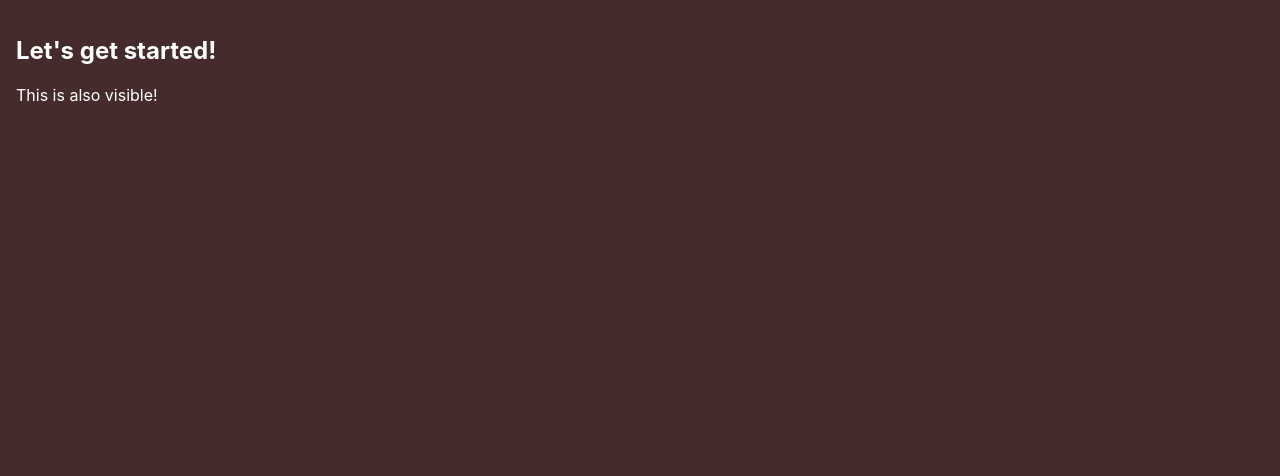
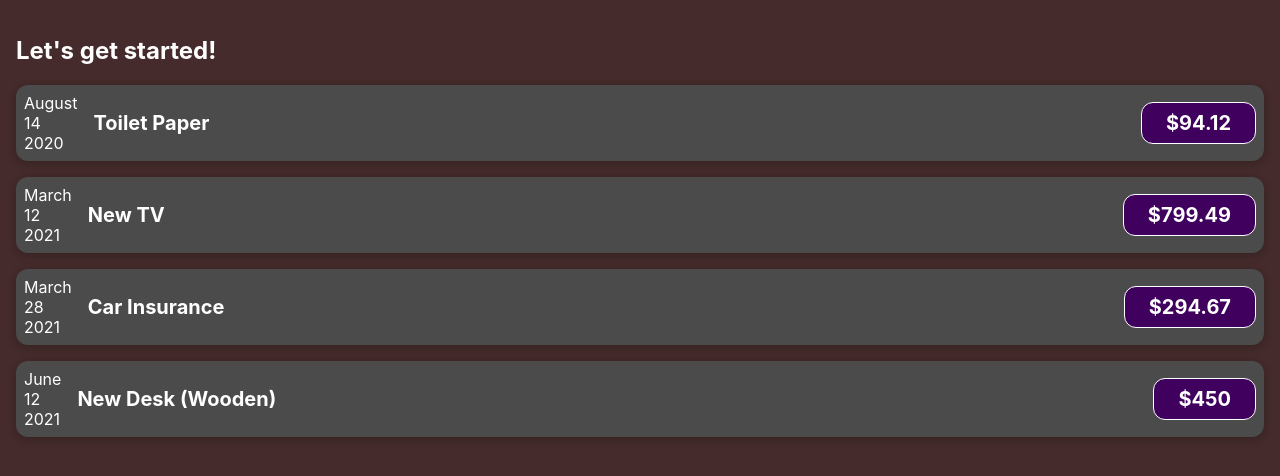
Before and after one commit to Setmaster/react-expensetracker, a React (Create React App) app: page / in a window 1280 px wide. Shown: the top 476 px of the page. Built offline with nearby package versions, Linux system fonts and the light colour scheme.

Commit message:
Created ExpenseItem component to display different expenses
Expenses show their date, name and cost

```diff
--- a/src/App.js
+++ b/src/App.js
@@ -1,13 +1,42 @@
 import logo from './logo.svg';
 import './App.css';
+import ExpenseItem from "./components/ExpenseItem";
 
-function App() {
-  return (
-  <div>
-    <h2>Let's get started!</h2>
-      <p>This is also visible!</p>
-  </div>
-      );
+const App = () => {
+    const expenses = [
+        {
+            id: 'e1',
+            title: 'Toilet Paper',
+            amount: 94.12,
+            date: new Date(2020, 7, 14),
+        },
+        {
+            id: 'e2', title: 'New TV',
+            amount: 799.49,
+            date: new Date(2021, 2, 12)},
+        {
+            id: 'e3',
+            title: 'Car Insurance',
+            amount: 294.67,
+            date: new Date(2021, 2, 28),
+        },
+        {
+            id: 'e4',
+            title: 'New Desk (Wooden)',
+            amount: 450,
+            date: new Date(2021, 5, 12),
+        },
+    ];
+    console.log('expenses:', expenses[0]);
+    return (
+        <div>
+            <h2>Let's get started!</h2>
+            <ExpenseItem data={expenses[0]}/>
+            <ExpenseItem data={expenses[1]}/>
+            <ExpenseItem data={expenses[2]}/>
+            <ExpenseItem data={expenses[3]}/>
+        </div>
+    );
 }
 
 export default App;
--- /dev/null
+++ b/src/components/ExpenseItem.css
@@ -0,0 +1,56 @@
+.expense-item {
+    display: flex;
+    justify-content: space-between;
+    align-items: center;
+    box-shadow: 0 2px 8px rgba(0, 0, 0, 0.25);
+    padding: 0.5rem;
+    margin: 1rem 0;
+    border-radius: 12px;
+    background-color: #4b4b4b;
+}
+
+.expense-item__description {
+    display: flex;
+    flex-direction: column;
+    gap: 1rem;
+    align-items: flex-end;
+    flex-flow: column-reverse;
+    justify-content: flex-start;
+    flex: 1;
+}
+
+.expense-item h2 {
+    color: #3a3a3a;
+    font-size: 1rem;
+    flex: 1;
+    margin: 0 1rem;
+    color: white;
+}
+
+.expense-item__price {
+    font-size: 1rem;
+    font-weight: bold;
+    color: white;
+    background-color: #40005d;
+    border: 1px solid white;
+    padding: 0.5rem;
+    border-radius: 12px;
+}
+
+@media (min-width: 580px) {
+    .expense-item__description {
+        flex-direction: row;
+        align-items: center;
+        justify-content: flex-start;
+        flex: 1;
+    }
+
+    .expense-item__description h2 {
+        font-size: 1.25rem;
+    }
+
+    .expense-item__price {
+        font-size: 1.25rem;
+        padding: 0.5rem 1.5rem;
+    }
+}
--- /dev/null
+++ b/src/components/ExpenseItem.js
@@ -0,0 +1,26 @@
+import './ExpenseItem.css';
+
+const ExpenseItem = (props) => {
+    const date = props.data.date;
+    const day = date.toLocaleString('en-us', {day: 'numeric'});
+    const month = date.toLocaleString('en-us', {month: 'long'});
+    const year = date.getFullYear();
+    const title = props.data.title;
+    const amount = props.data.amount;
+
+    return (
+        <div className={"expense-item"}>
+            <div>
+                <div>{month}</div>
+                <div>{day}</div>
+                <div>{year}</div>
+            </div>
+
+            <div className={"expense-item__description"}>
+                <h2>{title}</h2>
+                <div className={"expense-item__price"}>${amount}</div>
+            </div>
+        </div>
+    )
+}
+export default ExpenseItem;
```
